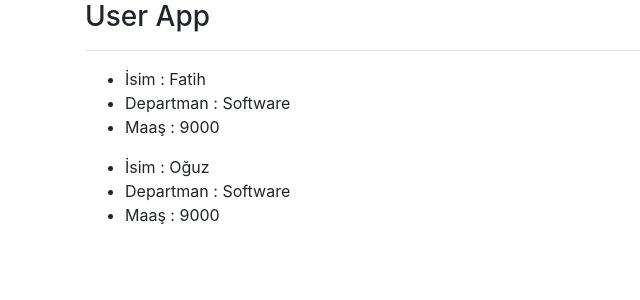
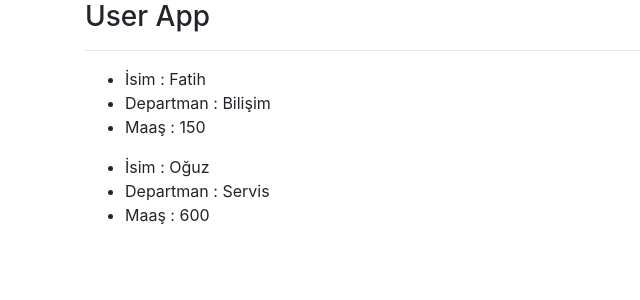
Before and after one commit to ehvenimunis/reactCourseProject, a React (Create React App) app: page / in a window 1280 px wide. Shown: the top 300 px of the page, without its empty margins (0-640 px from the left). Built offline with nearby package versions, Linux system fonts and the light colour scheme.

Commit message:
Use Probs with Destruction

```diff
--- a/src/App.js
+++ b/src/App.js
@@ -14,8 +14,16 @@ class App extends Component{
       <div className="container">
         <Navbar title = "User App"/>
         <hr/>
-        <User name = "Fatih"/>
-        <User name = "Oğuz"/>
+        <User
+         name = "Fatih"
+         department = "Bilişim"
+         salary = "150"
+         />
+        <User
+        name = "Oğuz"
+        department = "Servis"
+        salary = "600"
+        />
       </div>
     );
   }
--- a/src/components/User.js
+++ b/src/components/User.js
@@ -2,12 +2,15 @@ import React, { Component } from 'react'
 
 class User extends Component {
     render() {
+
+        // Destructing
+        const {name, department, salary} = this.props;
         return (
             <div>
                 <ul>
-                    <li>İsim : {this.props.name}</li>
-                    <li>Departman : Software</li>
-                    <li>Maaş : 9000</li>
+                    <li>İsim : {name}</li>
+                    <li>Departman : {department}</li>
+                    <li>Maaş : {salary}</li>
                 </ul>
             </div>
         )
```
